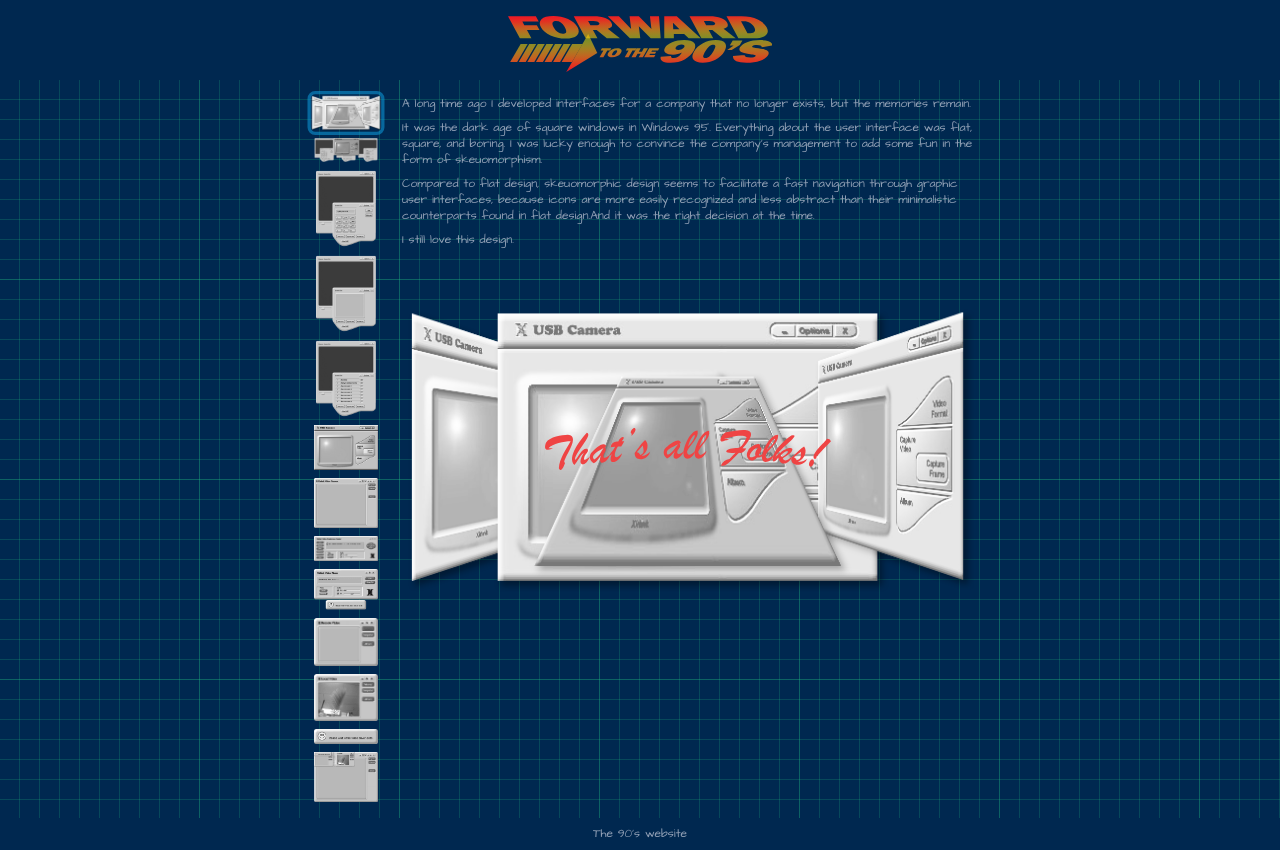
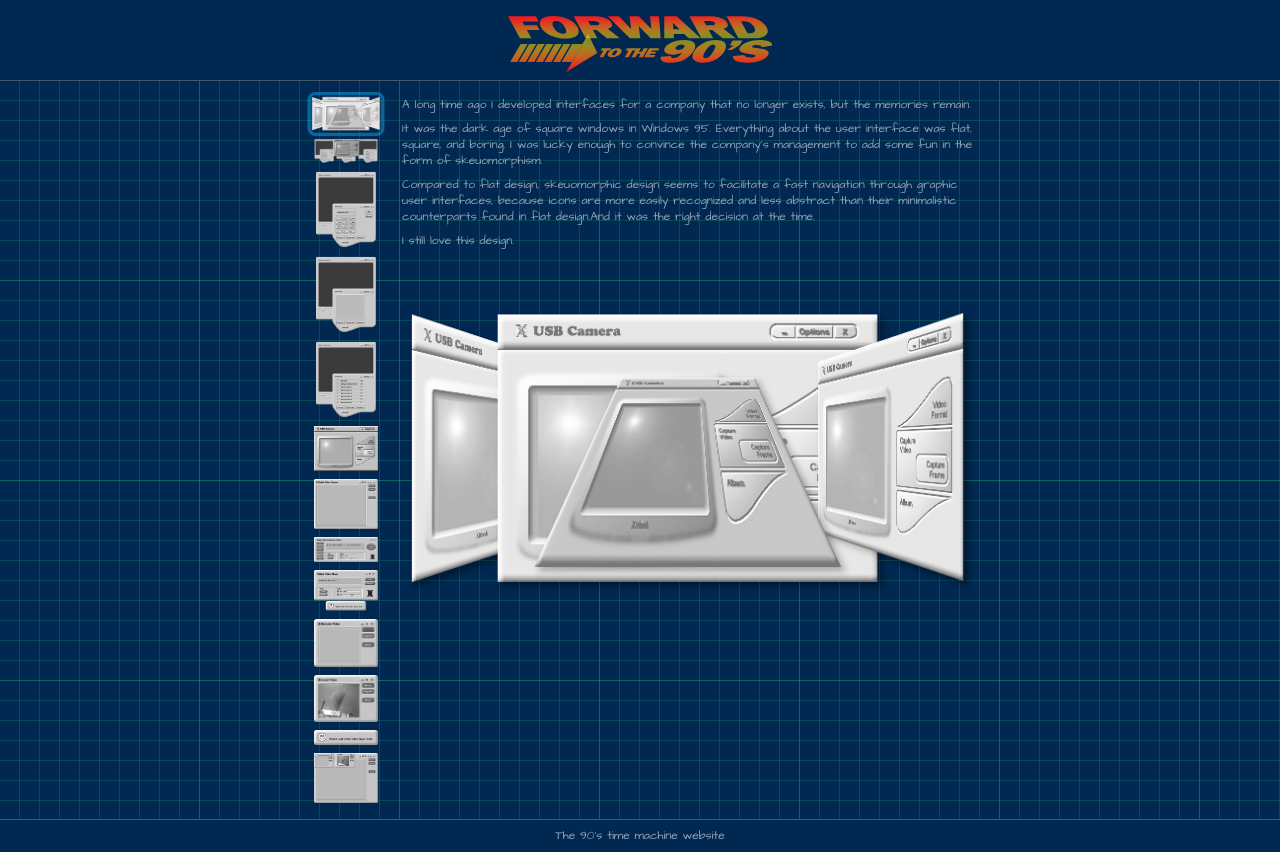
Before and after one commit to maxzz/back-to-90s, a React (Vite) app: page / in a window 1280 px wide. Built offline with nearby package versions, Linux system fonts and the light colour scheme.

Commit message:
WIP. upgrade-2025. new background. 4 header and bottom

```diff
--- a/src/components/1-header/0-all.tsx
+++ b/src/components/1-header/0-all.tsx
@@ -3,7 +3,7 @@ import { SvgForward } from "../ui/images";
 
 export function Header({ className }: ComponentPropsWithoutRef<"header">) {
     return (
-        <header className="p-2 flex items-center justify-center bg-canvas">
+        <header className="p-2 flex items-center justify-center bg-canvas border-b border-slate-600">
             {/* <img className="pt-2 h-16" src="assets/images/title.svg" alt="title image of the 90's website" /> */}
             <SvgForward className="pt-2 h-16" title="forward" titleId="forward" />
         </header>
--- a/src/components/2-main/0-all.tsx
+++ b/src/components/2-main/0-all.tsx
@@ -44,7 +44,7 @@ export function SectionMain() {
 
                     <CurrentImage className="absolute left-1/2 top-1/2 -translate-x-1/2 -translate-y-1/2 fill-red-500" />
 
-                    <ThatsAllFolks className="absolute left-1/2 top-1/2 -translate-x-1/2 -translate-y-1/2 fill-red-500" />
+                    {/* <ThatsAllFolks className="absolute left-1/2 top-1/2 -translate-x-1/2 -translate-y-1/2 fill-red-500" /> */}
                 </div>
             </div>
         </div>
--- a/src/components/3-footer/0-all.tsx
+++ b/src/components/3-footer/0-all.tsx
@@ -2,9 +2,9 @@ import { type ComponentPropsWithoutRef } from "react";
 
 export function Footer({ className }: ComponentPropsWithoutRef<"header">) {
     return (
-        <footer className="p-2 text-xs text-center bg-canvas text-slate-400">
+        <footer className="p-2 text-xs text-center bg-canvas text-slate-400 border-t border-slate-600">
             <a href="https://theoldnet.com/get?decode=false&scripts=false&year=1997&url=http://xirlink.com/vp.htm" target="_blank">
-                The 90's website
+                The 90's time machine website
             </a>
         </footer>
     );
```
